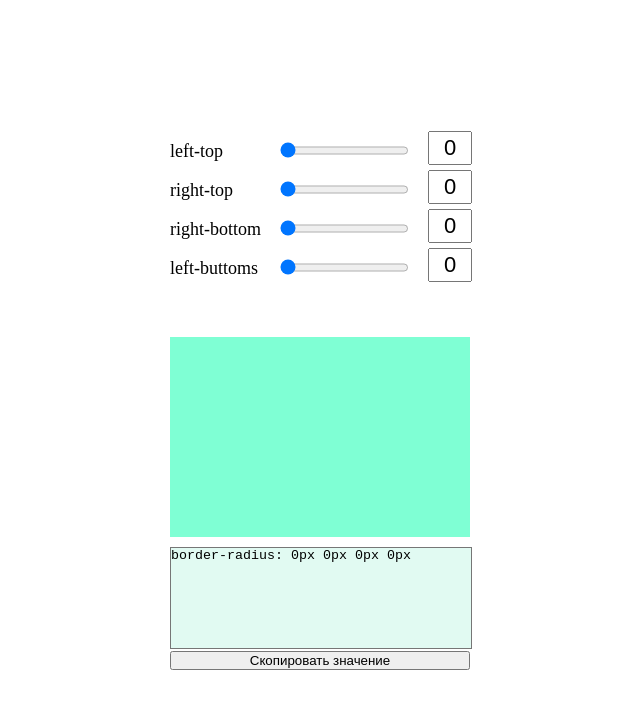
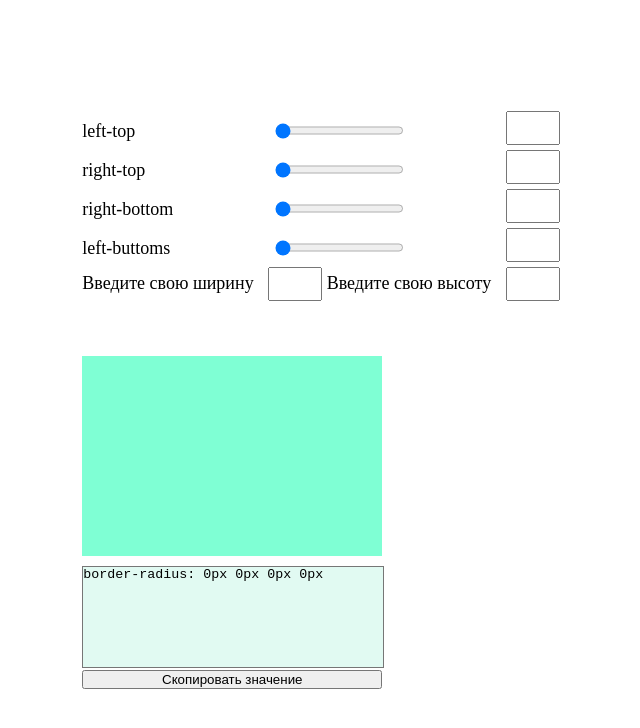
Before and after one commit to fortune82/borderCss, a plain HTML site: page index.html in a window 1280 px wide. Shown: the whole page, without its empty margins (319-959 px from the left). Drawn offline with Linux system fonts and the light colour scheme.

Commit message:
сделана возможность выставлять свои размеры

```diff
--- a/index.html
+++ b/index.html
@@ -14,22 +14,28 @@
         <div class="controls-item">
             <span>left-top</span>
             <input type="range" class="controls-item-left-top" value="0">
-            <input type="text" value="0">
+            <input type="text">
         </div>
         <div class="controls-item">
             <span>right-top</span>
             <input type="range" class="controls-item-right-top" value="0">
-            <input type="text" value="0">
+            <input type="text">
         </div>
         <div class="controls-item">
             <span>right-bottom</span>
             <input type="range" class="controls-item-right-bottom" value="0">
-            <input type="text" value="0">
+            <input type="text">
         </div>
         <div class="controls-item">
             <span>left-buttoms</span>
             <input type="range" class="controls-item-left-bottom" value="0">
-            <input type="text" value="0">
+            <input type="text">
+        </div>
+        <div class="userSize">
+            <span>Введите свою ширину</span>
+            <input type="number" class="userSizeWidth">
+            <span>Введите свою высоту</span>
+            <input type="number" class="userSizeHeight">
         </div>
 
         <div class="square"></div>
--- a/script.js
+++ b/script.js
@@ -1,5 +1,6 @@
 const range = document.querySelectorAll('input[type="range"]');
 const rangeValue = document.querySelectorAll('input[type="text"]');
+const userSize = document.querySelectorAll('input[type="number"]');
 const square = document.querySelector('.square');
 const out = document.querySelector('.out');
 let lt = 0,
@@ -32,6 +33,17 @@ range.forEach(item => {
         out.innerHTML = `border-radius: ${lt}px ${rt}px ${rb}px ${lb}px;`
     })
 })
+userSize.forEach(item => { // перебираем 'input[type="number"]' В item попадает по очереди наши 'input[type="number"]'
+    item.addEventListener('input', function (e) { // "слушаем" в какой 'input[type="number"]' пользователь вводит данные
+        let valUser = e.target.value // Получаем значение пользователя
+        if (item.classList.contains('userSizeWidth')) {
+            square.style.width = `${valUser}px` //Если выбран input, который отвечает за ширину, тогда добавляем ему свойство width с заданным пользователем значением
+        } else if (item.classList.contains('userSizeHeight')) {
+            square.style.height = `${valUser}px`
+            console.log(valUser)
+        }
+    })
+})
 
 document.querySelector('button').addEventListener('click', function () {
     out.select(); // Метод выбирает весь текст в виде <textarea> элемента или в качестве <input>элемента , который включает в себя текстовое поле. С тегом div не работает
--- a/style.css
+++ b/style.css
@@ -17,13 +17,18 @@ body {
     justify-content: space-between;
 }
 
-input[type='text'] {
-    width: 40px;
+input[type='text'],
+input[type='number'] {
+    width: 50px;
     height: 30px;
     margin-bottom: 5px;
     margin-left: 10px;
     text-align: center;
     font-size: 22px;
+}
+
+input[type='number'] {
+    font-size: 16px;
 }
 
 span {
```
